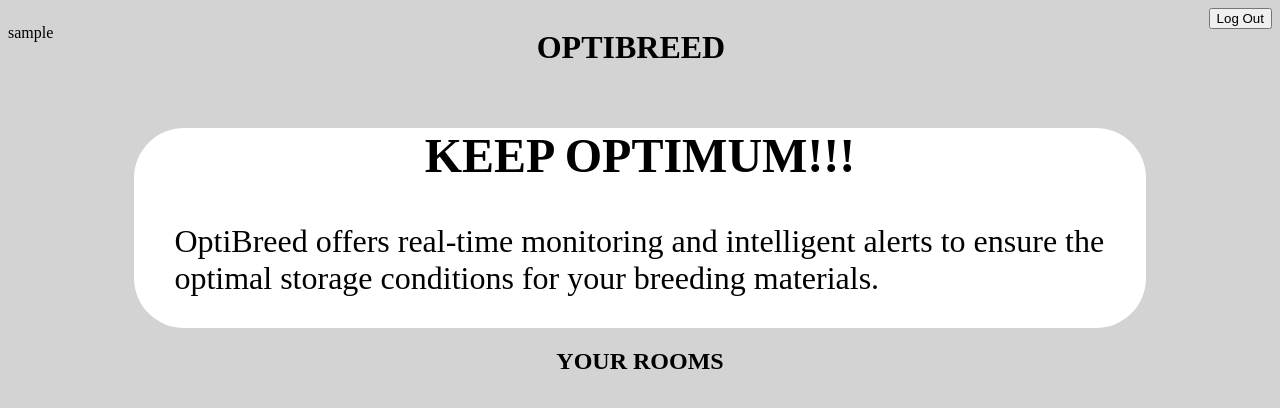
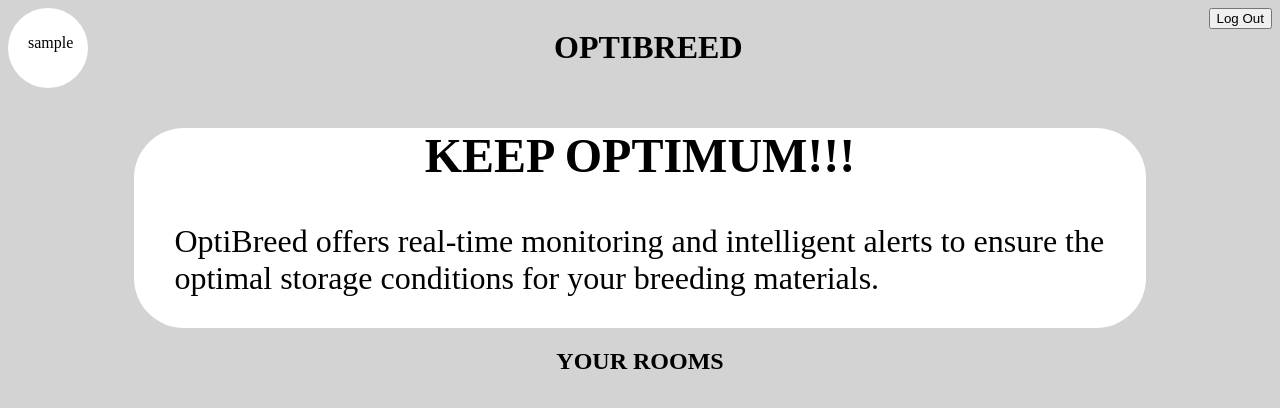
Before and after one commit to SifaKasena/Optibreed, a Django app: page /home/ in a window 1280 px wide. Shown: the top 408 px of the page. Run offline with Django 5.2, Linux system fonts and the light colour scheme; the visitor is signed in with stand-in values (Sample User, id 1); data that the repository does not hold is empty.

Commit message:
Homepage UI

```diff
--- a/attachment/attachment/settings.py
+++ b/attachment/attachment/settings.py
@@ -128,7 +128,7 @@ DEFAULT_AUTO_FIELD = 'django.db.models.BigAutoField'
 
 LOGIN_URL = '/login/'
 LOGIN_REDIRECT_URL = '/home/'
-LOGOUT_REDIRECT_URL = ''
+LOGOUT_REDIRECT_URL = '/'
 
 # Then set the SECURE_REFERRER_POLICY
 SECURE_REFERRER_POLICY = 'no-referrer-when-downgrade'
--- a/attachment/optibreed/management/commands/generate_sample_data.py
+++ b/attachment/optibreed/management/commands/generate_sample_data.py
@@ -9,7 +9,7 @@ class Command(BaseCommand):
 
     def handle(self, *args, **kwargs):
 
-        room = Room.objects.get(id=1)  # Replace with specific room if necessary
+        room = Room.objects.get(id=8)  # Replace with specific room if necessary
 
         if not room:
             self.stdout.write(self.style.ERROR('No Room instances found. Please create a Room instance first.'))
--- a/attachment/optibreed/templates/home.html
+++ b/attachment/optibreed/templates/home.html
@@ -13,6 +13,16 @@
         #header{
             display: flex;
             justify-content: space-between;
+        }
+        #username{
+            background-color: white;
+            width: 80px;
+            border-radius: 40px;
+
+        }
+        #username p{
+            padding: 10px;
+            padding-left: 20px;
         }
         #hero{
             background-color: white;
@@ -77,12 +87,18 @@
   </head>
   <body>
     <div id="header">
-      <p>{{ username }}</p>
+        <div id="username">
+            <p>{{ username }}</p>
+        </div>
+
       <h1>OPTIBREED</h1>
-      <form action="{% url 'logout' %}" method="POST">
+      <div id="logout">
+        <form action="{% url 'logout' %}" method="POST">
         {% csrf_token %}
         <button type="submit">Log Out</button>
       </form>
+      </div>
+
     </div>
     <div id="hero">
         <h2>KEEP OPTIMUM!!!</h2>
```
